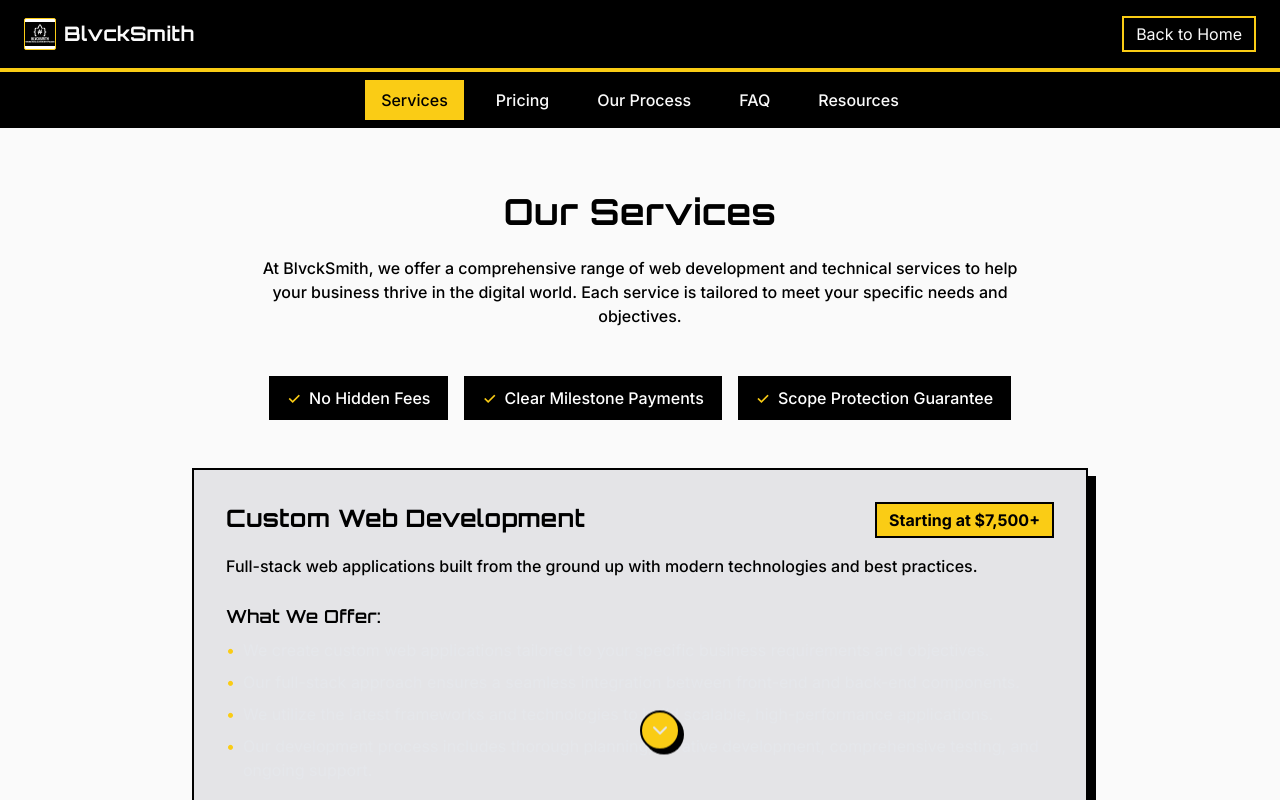
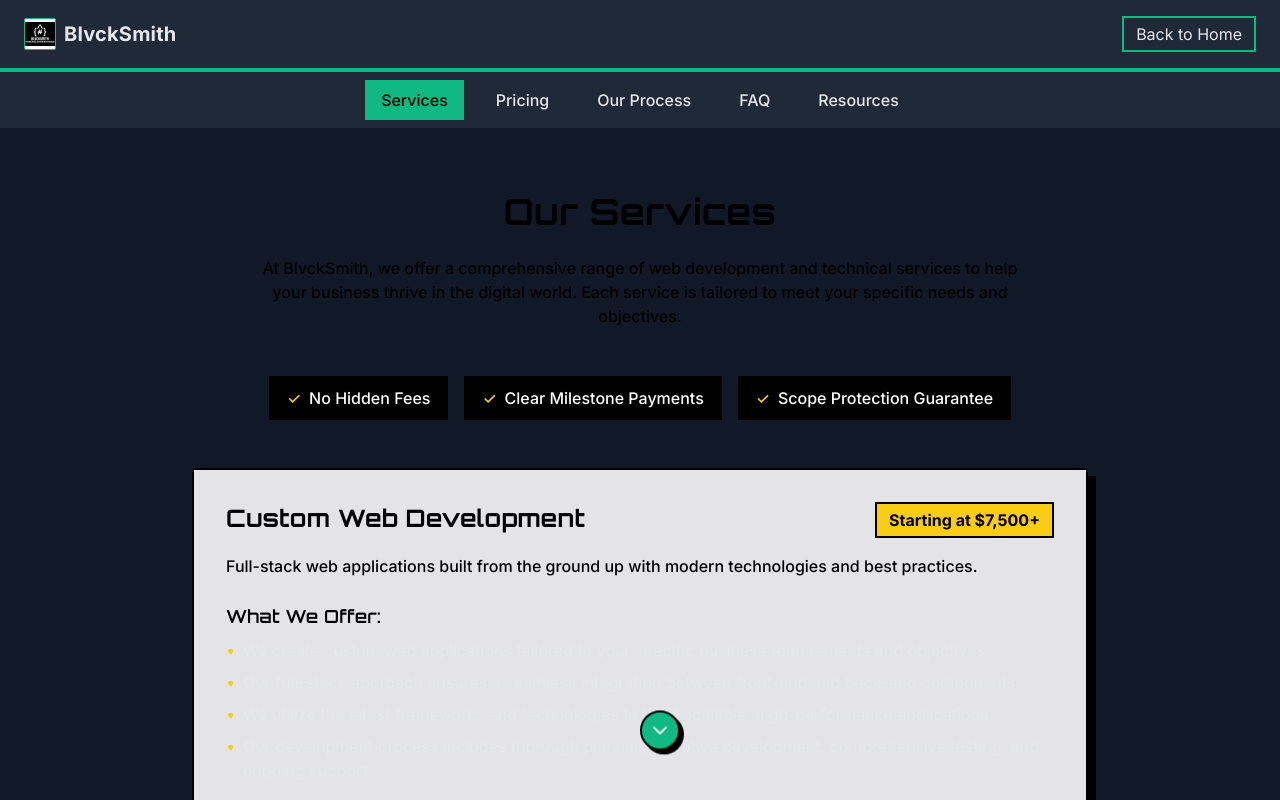
Before and after one commit to terencesmithcodes/blvcksmith, a React (Create React App) app in the folder frontend/: page /#/services in a window 1280 px wide. Shown: the top 800 px of the page. Built offline with nearby package versions, Linux system fonts and the light colour scheme.

Commit message:
Update ContactForm, Footer and ServicesPage with new monochromatic color scheme

```diff
--- a/frontend/src/components/ContactForm.js
+++ b/frontend/src/components/ContactForm.js
@@ -51,8 +51,8 @@ function ContactForm() {
         <div
           className={`p-4 border-2 border-black ${
             status.type === 'success'
-              ? 'bg-[#FACC15] text-black font-bold'
-              : 'bg-[#EF4444] text-white font-bold'
+              ? 'bg-accent text-black font-bold'
+              : 'bg-accent-2 text-white font-bold'
           }`}
         >
           {status.message}
@@ -60,7 +60,7 @@ function ContactForm() {
       )}
 
       <div className="w-full">
-        <label htmlFor="name" className="block text-sm font-bold text-[#000000]">
+        <label htmlFor="name" className="block text-sm font-bold text-secondary">
           Name
         </label>
         <input
@@ -70,13 +70,13 @@ function ContactForm() {
           value={name}
           onChange={handleChange}
           required
-          className="mt-1 block w-full border-2 border-black shadow-[4px_4px_0px_0px_rgba(0,0,0,1)] focus:border-[#FACC15] focus:ring-[#FACC15] px-3 py-2 bg-white text-[#000000] appearance-none rounded-none focus-visible:outline-none text-base"
+          className="mt-1 block w-full border-2 border-black shadow-[4px_4px_0px_0px_rgba(0,0,0,1)] focus:border-accent focus:ring-accent px-3 py-2 bg-white text-secondary appearance-none rounded-none focus-visible:outline-none text-base"
           autoCapitalize="words"
         />
       </div>
 
       <div className="w-full">
-        <label htmlFor="email" className="block text-sm font-bold text-[#000000]">
+        <label htmlFor="email" className="block text-sm font-bold text-secondary">
           Email
         </label>
         <input
@@ -86,14 +86,14 @@ function ContactForm() {
           value={email}
           onChange={handleChange}
           required
-          className="mt-1 block w-full border-2 border-black shadow-[4px_4px_0px_0px_rgba(0,0,0,1)] focus:border-[#FACC15] focus:ring-[#FACC15] px-3 py-2 bg-white text-[#000000] appearance-none rounded-none focus-visible:outline-none text-base"
+          className="mt-1 block w-full border-2 border-black shadow-[4px_4px_0px_0px_rgba(0,0,0,1)] focus:border-accent focus:ring-accent px-3 py-2 bg-white text-secondary appearance-none rounded-none focus-visible:outline-none text-base"
           autoCapitalize="off"
           autoCorrect="off"
         />
       </div>
 
       <div className="w-full">
-        <label htmlFor="message" className="block text-sm font-bold text-[#000000]">
+        <label htmlFor="message" className="block text-sm font-bold text-secondary">
           Message
         </label>
         <textarea
@@ -103,14 +103,14 @@ function ContactForm() {
           value={message}
           onChange={handleChange}
           required
-          className="mt-1 block w-full border-2 border-black shadow-[4px_4px_0px_0px_rgba(0,0,0,1)] focus:border-[#FACC15] focus:ring-[#FACC15] px-3 py-2 bg-white text-[#000000] appearance-none rounded-none focus-visible:outline-none text-base"
+          className="mt-1 block w-full border-2 border-black shadow-[4px_4px_0px_0px_rgba(0,0,0,1)] focus:border-accent focus:ring-accent px-3 py-2 bg-white text-secondary appearance-none rounded-none focus-visible:outline-none text-base"
         />
       </div>
 
       <button
         type="submit"
         disabled={isSubmitting}
-        className="inline-flex justify-center border-2 border-black bg-black py-2 px-6 text-md font-bold text-white shadow-[5px_5px_0px_0px_rgba(250,204,21,1)] hover:shadow-none hover:translate-x-1 hover:translate-y-1 transition-all focus:outline-none focus-visible:outline-none disabled:opacity-50 w-full sm:w-auto"
+        className="inline-flex justify-center border-2 border-black bg-secondary py-2 px-6 text-md font-bold text-text shadow-[5px_5px_0px_0px_rgba(16,185,129,1)] hover:shadow-none hover:translate-x-1 hover:translate-y-1 transition-all focus:outline-none focus-visible:outline-none disabled:opacity-50 w-full sm:w-auto"
       >
         {isSubmitting ? 'Sending...' : 'Send Message'}
       </button>
--- a/frontend/src/components/Footer.js
+++ b/frontend/src/components/Footer.js
@@ -2,34 +2,34 @@ function Footer() {
   const year = new Date().getFullYear();
 
   return (
-    <footer className="bg-[#000000] text-[#FAFAFA] py-10 w-full border-t-4 border-[#FACC15] relative z-10">
+    <footer className="bg-secondary text-text py-10 w-full border-t-4 border-accent relative z-10">
       <div className="container mx-auto px-4 sm:px-6">
         <div className="flex flex-col md:flex-row justify-between items-center">
           <div className="mb-6 md:mb-0 text-center md:text-left">
-            <h2 className="text-2xl font-bold mb-2 font-['Orbitron']">BlvckSmith</h2>
-            <p className="text-[#E4E4E7]">Web Development & Consulting</p>
+            <h2 className="text-2xl font-bold mb-2">BlvckSmith</h2>
+            <p className="text-text-muted">Web Development & Consulting</p>
           </div>
 
           <div className="flex flex-col md:flex-row md:space-x-12 space-y-4 md:space-y-0 text-center md:text-left w-full md:w-auto">
             <div className="w-full md:w-auto">
-              <h3 className="text-lg font-semibold mb-2 font-['Orbitron']">Contact</h3>
-              <p className="text-[#E4E4E7] break-words">info@blvcksmith.com</p>
-              <p className="text-[#E4E4E7]">(404) 860-5633</p>
+              <h3 className="text-lg font-semibold mb-2">Contact</h3>
+              <p className="text-text-muted break-words">info@blvcksmith.com</p>
+              <p className="text-text-muted">(404) 860-5633</p>
             </div>
 
             <div className="w-full md:w-auto">
-              <h3 className="text-lg font-semibold mb-2 font-['Orbitron']">Address</h3>
-              <p className="text-[#E4E4E7]">123 Web Dev Lane</p>
-              <p className="text-[#E4E4E7]">Atlanta, GA 30308</p>
+              <h3 className="text-lg font-semibold mb-2">Address</h3>
+              <p className="text-text-muted">123 Web Dev Lane</p>
+              <p className="text-text-muted">Atlanta, GA 30308</p>
             </div>
           </div>
         </div>
 
-        <div className="border-t-2 border-[#FACC15] mt-6 md:mt-8 pt-6 md:pt-8 flex flex-col md:flex-row justify-between items-center">
-          <p className="text-[#E4E4E7] text-center md:text-left">&copy; {year} BlvckSmith. All rights reserved.</p>
+        <div className="border-t-2 border-accent mt-6 md:mt-8 pt-6 md:pt-8 flex flex-col md:flex-row justify-between items-center">
+          <p className="text-text-muted text-center md:text-left">&copy; {year} BlvckSmith. All rights reserved.</p>
           <div className="mt-4 md:mt-0 flex flex-wrap justify-center md:justify-start space-x-4">
-            <a href="/#/privacy" className="text-[#E4E4E7] hover:text-[#FACC15] transition-colors font-medium">Privacy Policy</a>
-            <a href="/#/terms" className="text-[#E4E4E7] hover:text-[#FACC15] transition-colors font-medium">Terms of Service</a>
+            <a href="/#/privacy" className="text-text-muted hover:text-accent transition-colors font-medium">Privacy Policy</a>
+            <a href="/#/terms" className="text-text-muted hover:text-accent transition-colors font-medium">Terms of Service</a>
           </div>
         </div>
       </div>
--- a/frontend/src/pages/ServicesPage.js
+++ b/frontend/src/pages/ServicesPage.js
@@ -310,7 +310,7 @@ function ServicesPage() {
   ];
 
   return (
-    <div className="flex flex-col min-h-screen bg-[#FAFAFA]">
+    <div className="flex flex-col min-h-screen bg-primary">
       {/* Floating Scroll Indicator Arrow */}
       {!hasScrolled && (
         <div
@@ -319,7 +319,7 @@ function ServicesPage() {
           style={{
             width: "40px",
             height: "40px",
-            backgroundColor: "#FACC15",
+            backgroundColor: "#10B981",
             borderRadius: "50%",
             border: "2px solid black",
             display: "flex",
@@ -345,17 +345,17 @@ function ServicesPage() {
       )}
 
       {/* Header */}
-      <header className="bg-[#000000] text-[#FAFAFA] py-4 border-b-4 border-[#FACC15]">
+      <header className="bg-secondary text-text py-4 border-b-4 border-accent">
         <div className="container mx-auto px-4 sm:px-6 flex justify-between items-center">
           <Link to="/" className="flex items-center">
-            <div className="w-8 h-8 mr-2 bg-white border border-[#FACC15] rounded-sm overflow-hidden">
+            <div className="w-8 h-8 mr-2 bg-white border border-accent rounded-sm overflow-hidden">
               <img src="/images/logo.svg" alt="BS Logo" className="w-full h-full object-contain" />
             </div>
-            <h1 className="text-xl font-bold font-['Orbitron']">BlvckSmith</h1>
+            <h1 className="text-xl font-bold">BlvckSmith</h1>
           </Link>
           <Link
             to="/"
-            className="text-[#FAFAFA] hover:text-[#FACC15] transition-colors py-1 px-3 border-2 border-[#FACC15] hover:bg-[#000000]/20"
+            className="text-text hover:text-accent transition-colors py-1 px-3 border-2 border-accent hover:bg-secondary/20"
           >
             Back to Home
           </Link>
@@ -363,35 +363,35 @@ function ServicesPage() {
       </header>
 
       {/* Tabs Navigation */}
-      <div className="bg-[#000000] text-[#FAFAFA] px-4 py-2">
+      <div className="bg-secondary text-text px-4 py-2">
         <div className="container mx-auto flex flex-wrap justify-center space-x-1 sm:space-x-4">
           <button
             onClick={() => setActiveTab('services')}
-            className={`px-4 py-2 font-medium transition-colors ${activeTab === 'services' ? 'bg-[#FACC15] text-black' : 'hover:bg-white/10'}`}
+            className={`px-4 py-2 font-medium transition-colors ${activeTab === 'services' ? 'bg-accent text-black' : 'hover:bg-white/10'}`}
           >
             Services
           </button>
           <button
             onClick={() => setActiveTab('pricing')}
-            className={`px-4 py-2 font-medium transition-colors ${activeTab === 'pricing' ? 'bg-[#FACC15] text-black' : 'hover:bg-white/10'}`}
+            className={`px-4 py-2 font-medium transition-colors ${activeTab === 'pricing' ? 'bg-accent text-black' : 'hover:bg-white/10'}`}
           >
             Pricing
           </button>
           <button
             onClick={() => setActiveTab('process')}
-            className={`px-4 py-2 font-medium transition-colors ${activeTab === 'process' ? 'bg-[#FACC15] text-black' : 'hover:bg-white/10'}`}
+            className={`px-4 py-2 font-medium transition-colors ${activeTab === 'process' ? 'bg-accent text-black' : 'hover:bg-white/10'}`}
           >
             Our Process
           </button>
           <button
             onClick={() => setActiveTab('faq')}
-            className={`px-4 py-2 font-medium transition-colors ${activeTab === 'faq' ? 'bg-[#FACC15] text-black' : 'hover:bg-white/10'}`}
+            className={`px-4 py-2 font-medium transition-colors ${activeTab === 'faq' ? 'bg-accent text-black' : 'hover:bg-white/10'}`}
           >
             FAQ
           </button>
           <button
             onClick={() => setActiveTab('resources')}
-            className={`px-4 py-2 font-medium transition-colors ${activeTab === 'resources' ? 'bg-[#FACC15] text-black' : 'hover:bg-white/10'}`}
+            className={`px-4 py-2 font-medium transition-colors ${activeTab === 'resources' ? 'bg-accent text-black' : 'hover:bg-white/10'}`}
           >
             Resources
           </button>
```
